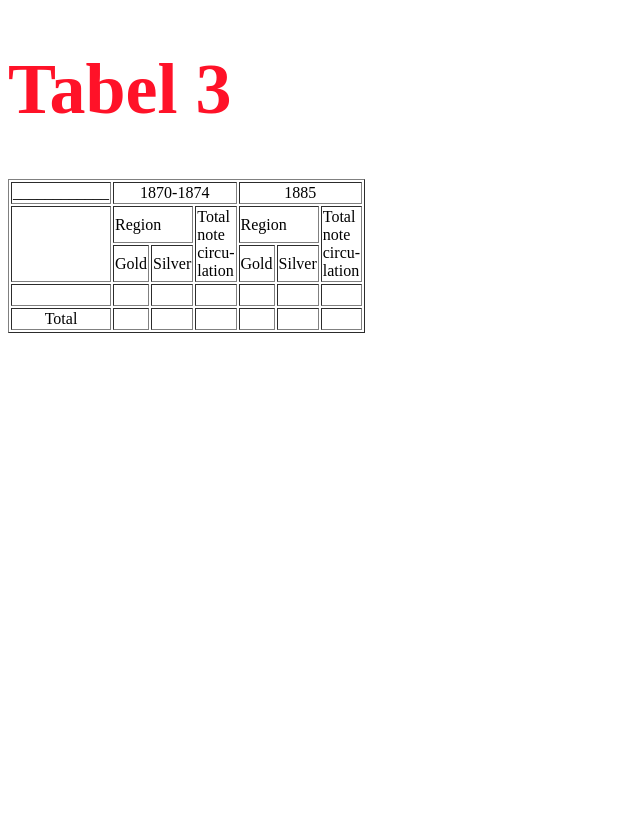
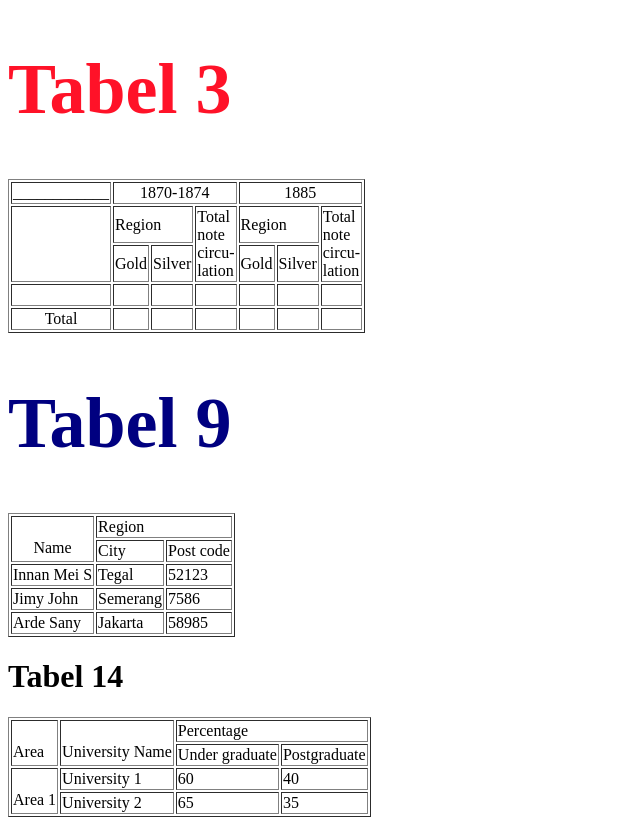
Before and after one commit to Terique915/HTML-CSS, a plain HTML site: page Tabellen.html in a window 1280 px wide. Shown: the whole page, without its empty margins (0-640 px from the left). Before the commit the page ends 800 px from the top, so only its background shows below. Drawn offline with Linux system fonts and the light colour scheme.

Commit message:
alles t/m burton education

```diff
--- a/Tabel 3.html
+++ b/Tabellen.html
@@ -2,7 +2,7 @@
 <html lang="en">
 <head>
     <meta charset="UTF-8">
-    <title>Table 3</title>
+    <title>Tabellen</title>
 </head>
 <body>
 <h1 style="color: #ff1228; font-size:72px; font-family: 'Cooper Black" >
@@ -55,5 +55,63 @@
 
 
 </table>
+
+<h1 style="color: navy; font-size:72px; font-family: 'Cooper Black" >
+    <b>
+        Tabel 9
+    </b>
+
+</h1>
+<table border="1">
+    <tr>
+        <td rowspan="2"align="center "><br>Name</td>
+        <td colspan="2">Region</td>
+    </tr>
+    <tr>
+        <td>City</td>
+        <td>Post code</td>
+    </tr>
+    <tr>
+        <td>Innan Mei S</td>
+        <td>Tegal</td>
+        <td>52123</td>
+    </tr>
+    <tr>
+        <td>Jimy John</td>
+        <td>Semerang</td>
+        <td>7586</td>
+    </tr>
+    <tr>
+        <td>Arde Sany</td>
+        <td>Jakarta</td>
+        <td>58985</td>
+    </tr>
+</table>
+<h1>Tabel 14</h1>
+
+<table border="1">
+    <tr>
+        <td rowspan="2"><br>Area</td>
+        <td rowspan="2"><br>University Name</td>
+        <td colspan="2">Percentage</td>
+    </tr>
+    <tr>
+        <td>Under graduate</td>
+        <td>Postgraduate</td>
+    </tr>
+    <tr>
+        <td rowspan="2"><br>Area 1</td>
+        <td>University 1</td>
+        <td>60</td>
+        <td>40</td>
+    </tr>
+
+    <tr>
+        <td>University 2</td>
+        <td>65</td>
+        <td>35</td>
+    </tr>
+</table>
+
 </body>
 </html>
```
Also changed, not shown: Burton Education.html (+1 -0 lines).
